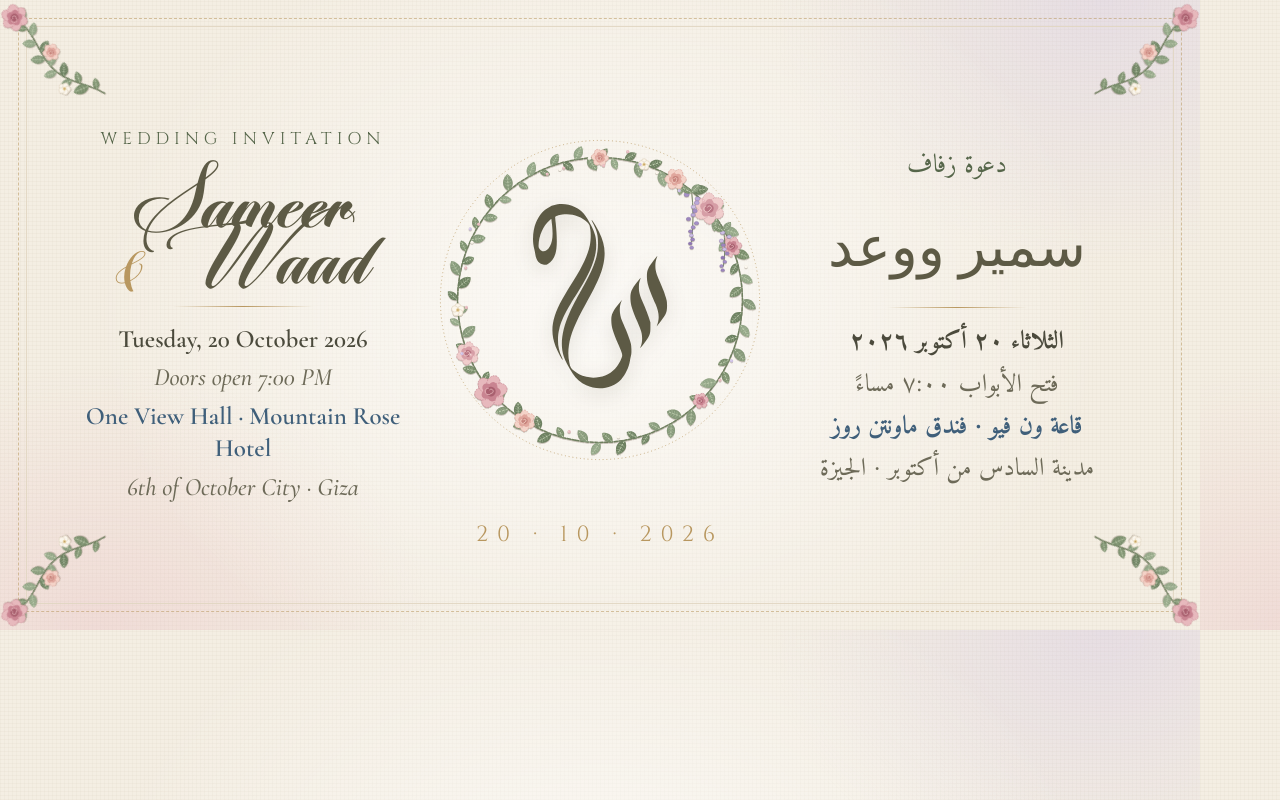
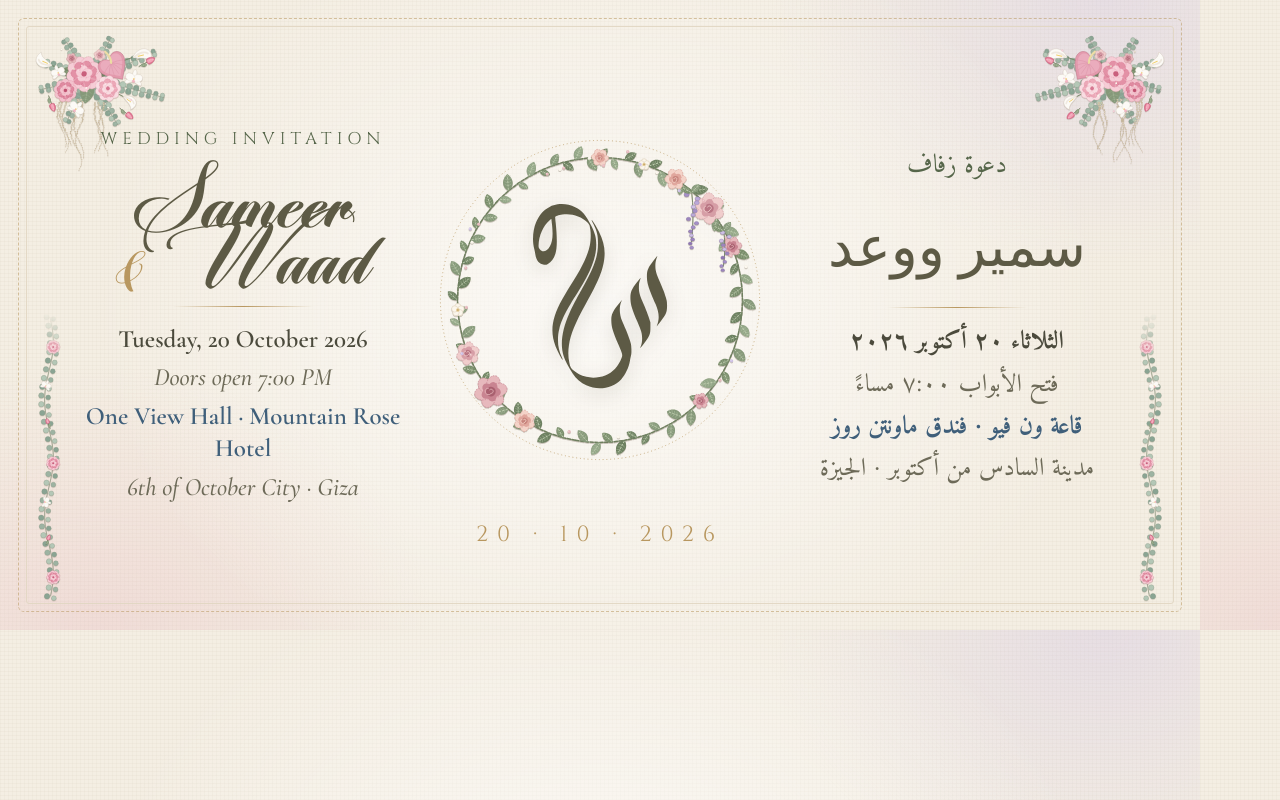
Before and after one commit to shaikho/samwadinvitation, a website: page public/share-card.html in a window 1280 px wide. Drawn offline with nearby package versions, Linux system fonts and the light colour scheme; a web font is replaced by a local one.

Commit message:
feat: update link preview and invitation card design with bilingual details

```diff
--- a/public/share-card.html
+++ b/public/share-card.html
@@ -25,12 +25,16 @@
     .border { position: absolute; inset: 18px; border: 1.5px dashed rgba(184,151,95,.55); border-radius: 6px; }
     .border::after { content: ''; position: absolute; inset: 7px; border: 1px solid rgba(226,214,194,.9); border-radius: 3px; }
 
-    .sprig { position: absolute; width: 112px; }
-    .sprig svg { width: 100%; height: auto; display: block; }
-    .sprig.tl { top: -18px; left: -6px; transform: rotate(-50deg); }
-    .sprig.br { bottom: -18px; right: -6px; transform: rotate(130deg); }
-    .sprig.tr { top: -18px; right: -6px; transform: rotate(50deg) scaleX(-1); }
-    .sprig.bl { bottom: -18px; left: -6px; transform: rotate(-130deg) scaleX(-1); }
+    /* bridal-bouquet flowers: corner bouquets and eucalyptus garlands */
+    .bq, .gl { position: absolute; z-index: 0; }
+    .bq img, .gl img { display: block; width: 100%; height: auto; }
+    .bq { top: 18px; width: 176px; }
+    .bq.tl { left: 22px; }
+    .bq.tr { right: 22px; transform: scaleX(-1); }
+    .gl { bottom: 26px; width: 34px; -webkit-mask-image: linear-gradient(transparent, #000 15%); mask-image: linear-gradient(transparent, #000 15%); }
+    .gl.bl { left: 32px; }
+    .gl.br { right: 32px; transform: scaleX(-1); }
+    .col, .wreath, .date-under { z-index: 1; }
 
     .wreath { position: absolute; left: 50%; top: 50%; width: 380px; height: 380px; margin: -205px 0 0 -190px; }
     .wreath > div > svg { position: absolute; inset: 0; width: 100%; height: 100%; }
@@ -57,10 +61,10 @@
 </head>
 <body>
   <div class="border"></div>
-  <div class="sprig tl" data-art="sprig"></div>
-  <div class="sprig tr" data-art="sprig"></div>
-  <div class="sprig bl" data-art="sprig"></div>
-  <div class="sprig br" data-art="sprig"></div>
+  <div class="bq tl" data-art="bouquet"></div>
+  <div class="bq tr" data-art="bouquetAlt"></div>
+  <div class="gl bl" data-art="garland"></div>
+  <div class="gl br" data-art="garland"></div>
 
   <div class="col en">
     <p class="kicker">Wedding Invitation</p>
--- a/scripts/make-og.js
+++ b/scripts/make-og.js
@@ -1,7 +1,7 @@
 // Captures public/og-image.jpg, the WhatsApp / X / iMessage link preview (1200×630).
 // Needs the local server running (npm start) and Microsoft Edge or Google Chrome installed.
-//   npm run og            → screenshot of the site's welcome screen (/?snapshot)
-//   npm run og -- card    → the designed bilingual card (public/share-card.html)
+//   npm run og            → the bilingual invitation card (public/share-card.html) — the WhatsApp preview
+//   npm run og -- hero    → a screenshot of the site's welcome screen (/?snapshot) instead
 //   BROWSER="path/to/chrome" npm run og   to pick a specific browser
 const { execFileSync } = require('child_process');
 const fs = require('fs');
@@ -24,7 +24,7 @@ if (!browser) {
   process.exit(1);
 }
 
-const mode = process.argv[2] === 'card' ? 'card' : 'hero';
+const mode = process.argv[2] === 'hero' ? 'hero' : 'card';
 const base = `http://localhost:${process.env.PORT || 3000}`;
 const url = mode === 'card' ? `${base}/share-card.html` : `${base}/?snapshot`;
 // The hero is laid out at a desktop size (1800×945) and scaled down to 1200×630.
```
Also changed, not shown: public/index.html (+17 -15 lines), README.md, public/og-image.jpg.
